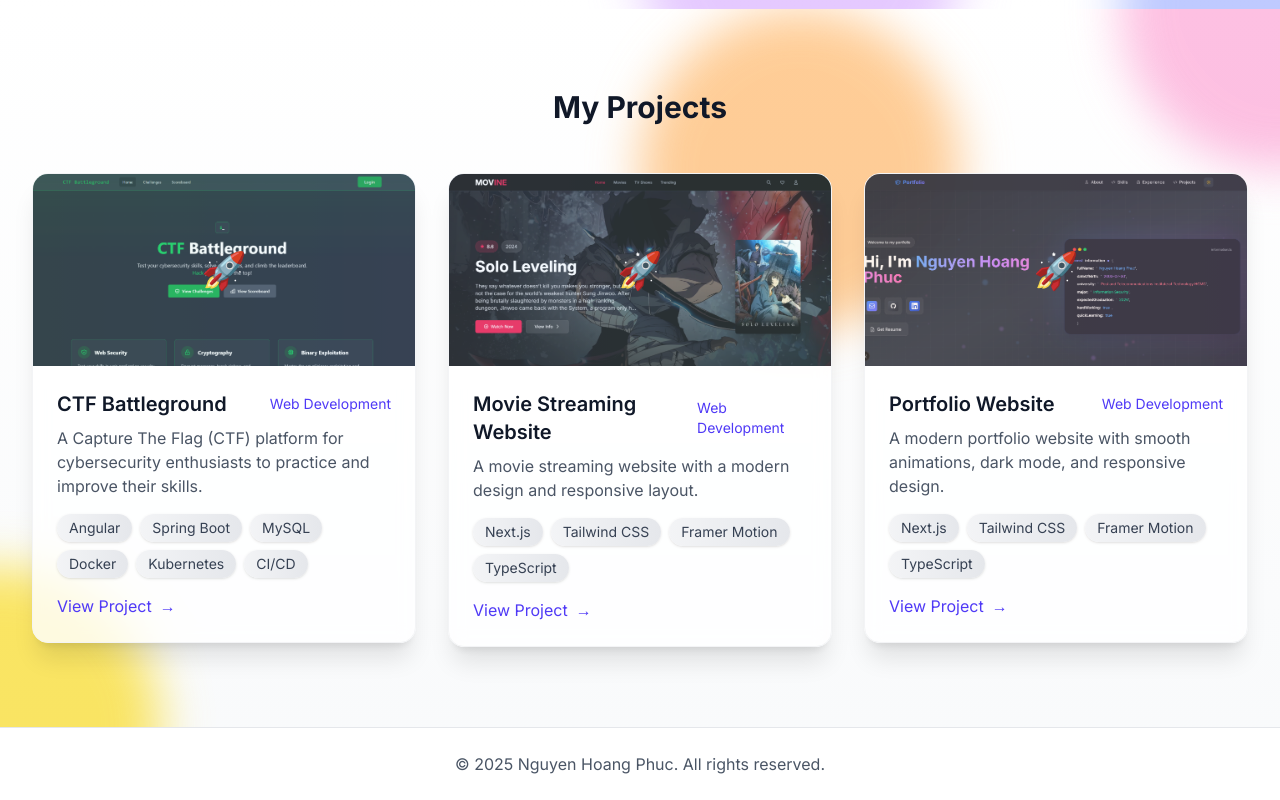
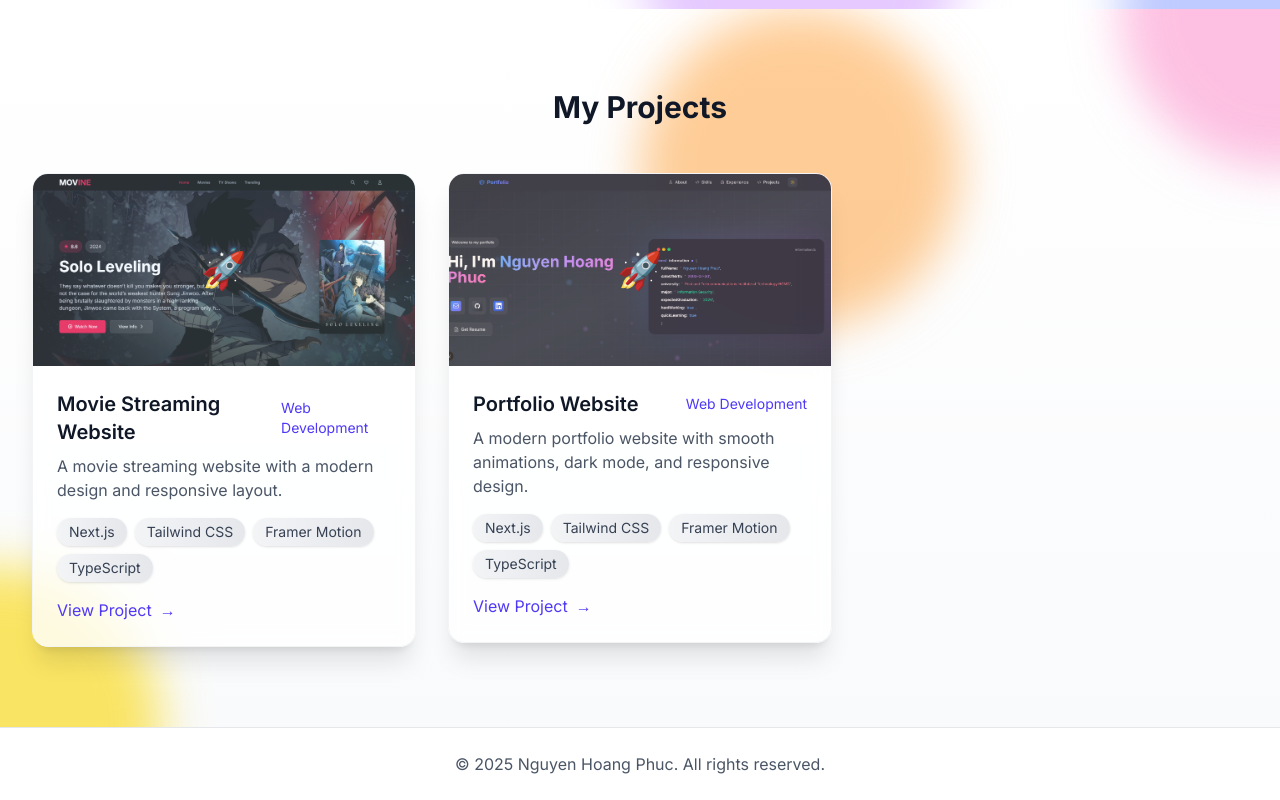
Before and after one commit to phucnguyn-203/portfolio, a Next.js app: page / in a window 1280 px wide. Shown: the part 3717-4517 px from the top of the page. Built offline with nearby package versions, Linux system fonts and the light colour scheme.

Commit message:
Comment out CTF Battleground project details in ProjectsSection for future reference

```diff
--- a/src/components/sections/ProjectsSection.tsx
+++ b/src/components/sections/ProjectsSection.tsx
@@ -32,24 +32,24 @@ export default function ProjectsSection() {
                 </AnimateIn>
                 <div className="grid grid-cols-1 md:grid-cols-2 lg:grid-cols-3 gap-8">
                     {[
-                        {
-                            title: "CTF Battleground",
-                            description:
-                                "A Capture The Flag (CTF) platform for cybersecurity enthusiasts to practice and improve their skills.",
-                            category: "Web Development",
+                        // {
+                        //     title: "CTF Battleground",
+                        //     description:
+                        //         "A Capture The Flag (CTF) platform for cybersecurity enthusiasts to practice and improve their skills.",
+                        //     category: "Web Development",
 
-                            technologies: [
-                                "Angular",
-                                "Spring Boot",
-                                "MySQL",
-                                "Docker",
-                                "Kubernetes",
-                                "CI/CD",
-                            ],
-                            image: "/images/ctf.devmaster.id.vn.png",
-                            link: "https://ctf.devmaster.id.vn",
-                            gradient: "from-green-500 to-blue-500",
-                        },
+                        //     technologies: [
+                        //         "Angular",
+                        //         "Spring Boot",
+                        //         "MySQL",
+                        //         "Docker",
+                        //         "Kubernetes",
+                        //         "CI/CD",
+                        //     ],
+                        //     image: "/images/ctf.devmaster.id.vn.png",
+                        //     link: "https://ctf.devmaster.id.vn",
+                        //     gradient: "from-green-500 to-blue-500",
+                        // },
                         {
                             title: "Movie Streaming Website",
                             description:
```
